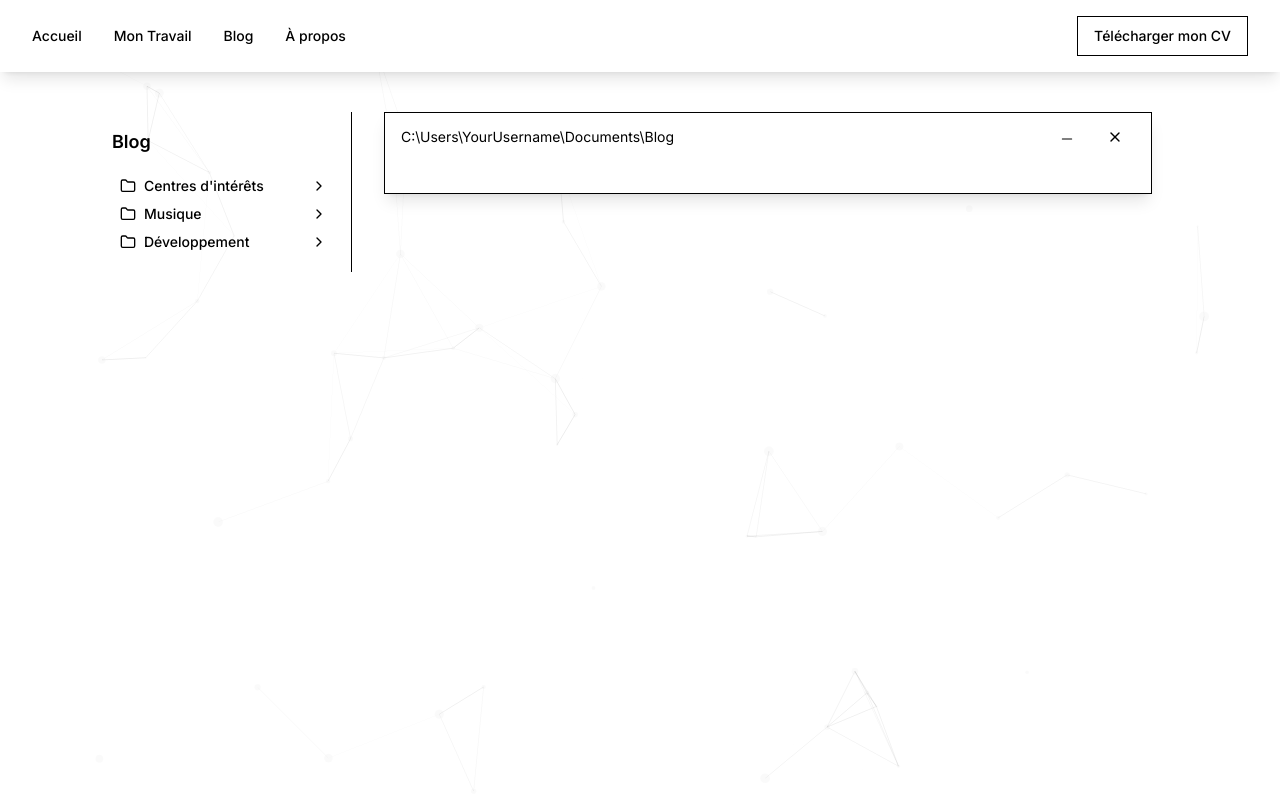
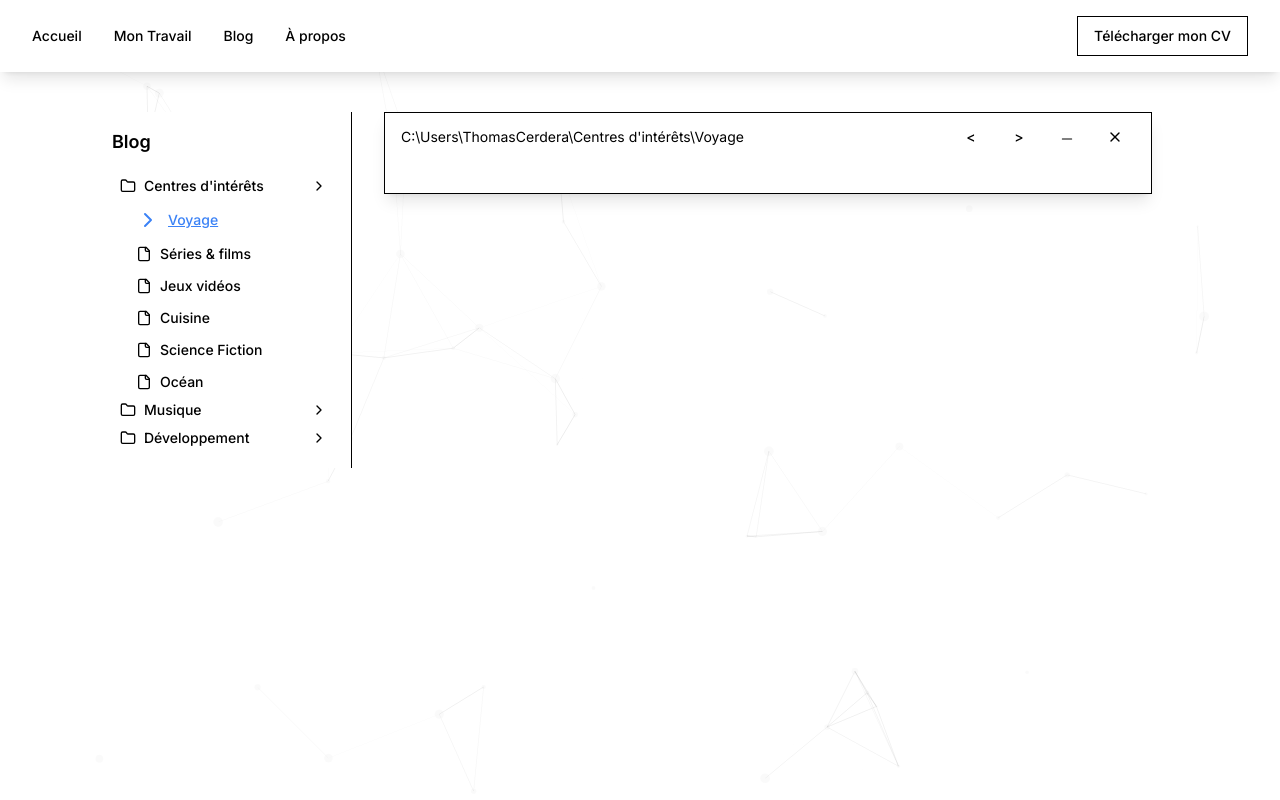
Before and after one commit to ThomasC317/websiteV2, a Next.js app: page /blog in a window 1280 px wide. Shown: the top 800 px of the page. Built offline with nearby package versions, Linux system fonts and the light colour scheme.

Commit message:
design blog page

```diff
--- a/app/globals.css
+++ b/app/globals.css
@@ -217,3 +217,9 @@ body {
                 padding .25s,
                 opacity .5s .25s;
 }
+
+.selected-blog {
+  text-decoration: underline;
+  color: rgba(59, 130, 246, 1);
+  transition: color 0.3s;
+}
--- a/components/component/blog.tsx
+++ b/components/component/blog.tsx
@@ -1,151 +1,208 @@
 "use client"
 import { Button } from "@/components/ui/button"
-import React, { useState } from 'react';
+import React, { useState,useEffect  } from 'react';
 import { Collapsible, CollapsibleTrigger, CollapsibleContent } from "@/components/ui/collapsible"
 import Link from "next/link"
 import BlogPost from "./blogPost";
 
 const BlogComponent= ()=> {
+const blogs = [
+  {
+    id:0,
+    title: "Voyage",
+    date:"Juillet 2024",
+    category: "Centres d'intérêts",
+    content: `Création d'un nouveau site Portfolio.<br/>
+    - Recherche d'inspiration pour voir les modes des sites.<br/>
+    - Mise en place des pages/ composants.<br/>
+    - Responsivité.`
+  },
+  {
+    id:1,
+    title: "Séries & films",
+    date:"Juillet 2024",
+    category: "Centres d'intérêts",
+    content: `Création d'un nouveau site Portfolio.<br/>
+    - Recherche d'inspiration pour voir les modes des sites.<br/>
+    - Mise en place des pages/ composants.<br/>
+    - Responsivité.`
+  },
+  {
+    id:2,
+    title: "Jeux vidéos",
+    date:"Juillet 2024",
+    category: "Centres d'intérêts",
+    content: `Création d'un nouveau site Portfolio.<br/>
+    - Recherche d'inspiration pour voir les modes des sites.<br/>
+    - Mise en place des pages/ composants.<br/>
+    - Responsivité.`
+  },
+  {
+    id:3,
+    title: "Cuisine",
+    date:"Juillet 2024",
+    category: "Centres d'intérêts",
+    content: `Création d'un nouveau site Portfolio.<br/>
+    - Recherche d'inspiration pour voir les modes des sites.<br/>
+    - Mise en place des pages/ composants.<br/>
+    - Responsivité.`
+  },
+  {
+    id:4,
+    title: "Science Fiction",
+    date:"Juillet 2024",
+    category: "Centres d'intérêts",
+    content: `Création d'un nouveau site Portfolio.<br/>
+    - Recherche d'inspiration pour voir les modes des sites.<br/>
+    - Mise en place des pages/ composants.<br/>
+    - Responsivité.`
+  },
+  {
+    id:5,
+    title: "Océan",
+    date:"Juillet 2024",
+    category: "Centres d'intérêts",
+    content: `Création d'un nouveau site Portfolio.<br/>
+    - Recherche d'inspiration pour voir les modes des sites.<br/>
+    - Mise en place des pages/ composants.<br/>
+    - Responsivité.`
+  },
+  {
+    id:6,
+    title: "Production",
+    date:"Juillet 2024",
+    category: "Musique",
+    content: `Création d'un nouveau site Portfolio.<br/>
+    - Recherche d'inspiration pour voir les modes des sites.<br/>
+    - Mise en place des pages/ composants.<br/>
+    - Responsivité.`
+  },
+  {
+    id:7,
+    title: "Mes goûts",
+    date:"Juillet 2024",
+    category: "Musique",
+    content: `Création d'un nouveau site Portfolio.<br/>
+    - Recherche d'inspiration pour voir les modes des sites.<br/>
+    - Mise en place des pages/ composants.<br/>
+    - Responsivité.`
+  },
+  {
+    id:8,
+    title: "Ce que ça m'a apporté",
+    date:"Juillet 2024",
+    category: "Musique",
+    content: `Création d'un nouveau site Portfolio.<br/>
+    - Recherche d'inspiration pour voir les modes des sites.<br/>
+    - Mise en place des pages/ composants.<br/>
+    - Responsivité.`
+  },
+  {
+    id:9,
+    title: "Carrière",
+    date:"Juillet 2024",
+    category: "Développement",
+    content: `Création d'un nouveau site Portfolio.<br/>
+    - Recherche d'inspiration pour voir les modes des sites.<br/>
+    - Mise en place des pages/ composants.<br/>
+    - Responsivité.`
+  },
+  {
+    id:10,
+    title: "Intérêts actuels",
+    date:"Juillet 2024",
+    category: "Développement",
+    content: `Création d'un nouveau site Portfolio.<br/>
+    - Recherche d'inspiration pour voir les modes des sites.<br/>
+    - Mise en place des pages/ composants.<br/>
+    - Responsivité.`
+  },
+  {
+    id:11,
+    title: "Projets personnel",
+    date:"Juillet 2024",
+    category: "Développement",
+    content: `Création d'un nouveau site Portfolio.<br/>
+    - Recherche d'inspiration pour voir les modes des sites.<br/>
+    - Mise en place des pages/ composants.<br/>
+    - Responsivité.`
+  }
+]
+
+
+const [selectedBlog, setSelectedBlog] = useState(blogs[0]);
+const [selectedCategory, setSelectedCategory] = useState(blogs[0].category);
+const groupedBlogs = blogs.reduce((acc, blog) => {
+  if (!acc[blog.category]) {
+    acc[blog.category] = [];
+  }
+  acc[blog.category].push(blog);
+  return acc;
+}, {});
+const SetBlog = (index) => {
+  setSelectedBlog(blogs[index])
+  if(selectedCategory != blogs[index].category)
+    setSelectedCategory(blogs[index].category)
+};
+
+const SetLastBlog = (index) => {
+  if(!(index <= 0))
+    setSelectedBlog(blogs[index-1])
+};
+
+const SetNextBlog = (index) => {
+  if(!(index >= blogs.length))
+    setSelectedBlog(blogs[index+1])
+};
+
+useEffect(() => {
+  if (selectedBlog.category != selectedCategory) {
+    setSelectedCategory(selectedBlog.category)
+  }
+}, [selectedBlog]);
   return (
     <div className="flex min-h-screen w-full">
-      <div className="flex h-full w-64 flex-col border-r bg-background p-4">
+      <div className="flex h-full w-64 flex-col border-r bg-background p-4 bg-white">
         <div className="mb-4 flex items-center justify-between">
           <h2 className="text-lg font-semibold">Blog</h2>
         </div>
         <div className="flex-1 overflow-auto">
-          <Collapsible className="space-y-1">
+        {Object.keys(groupedBlogs).map((category, index) => {
+  return (
+    <Collapsible className="space-y-1" key={index} open={selectedCategory == category}>
       <CollapsibleTrigger className="flex w-full items-center justify-between rounded-md px-2 py-1 text-sm font-medium transition-colors hover:bg-muted">
         <div className="flex items-center gap-2">
           <FolderIcon className="h-4 w-4" />
-                <span>Centres d'intérêts</span>
+          <span>{category}</span>
         </div>
         <ChevronRightIcon className="h-4 w-4 transition-transform group-[data-state=open]:rotate-90" />
       </CollapsibleTrigger>
       <CollapsibleContent className="pl-4 space-y-1">
+        {groupedBlogs[category].map((blog, innerIndex) => (
           <Link
             href="#"
-                className="flex items-center gap-2 rounded-md px-2 py-1 text-sm font-medium transition-colors hover:bg-muted"
+            className={`flex items-center gap-2 rounded-md px-2 py-1 text-sm font-medium transition-colors hover:bg-muted ${blog.title == selectedBlog.title ? "selected-blog" : ""}`}
             prefetch={false}
+            key={innerIndex}
+            onClick={() => SetBlog(blog.id)}
           >
+              {blog.title === selectedBlog.title ? (
+                <ChevronRightIcon></ChevronRightIcon>
+          ) : (
+            // Render a FileIcon when blog title does not match selectedBlog title
             <FileIcon className="h-4 w-4" />
-                <span>Voyage</span>
+          )}
+            <span>{blog.title}</span>
           </Link>
-              <Link
-                href="#"
-                className="flex items-center gap-2 rounded-md px-2 py-1 text-sm font-medium transition-colors hover:bg-muted"
-                prefetch={false}
-              >
-                <FileIcon className="h-4 w-4" />
-                <span>Séries/films</span>
-              </Link>
-              <Link
-                href="#"
-                className="flex items-center gap-2 rounded-md px-2 py-1 text-sm font-medium transition-colors hover:bg-muted"
-                prefetch={false}
-              >
-                <FileIcon className="h-4 w-4" />
-                <span>Jeux vidéos</span>
-              </Link>
-              <Link
-                href="#"
-                className="flex items-center gap-2 rounded-md px-2 py-1 text-sm font-medium transition-colors hover:bg-muted"
-                prefetch={false}
-              >
-                <FileIcon className="h-4 w-4" />
-                <span>Cuisine</span>
-              </Link>
-              <Link
-                href="#"
-                className="flex items-center gap-2 rounded-md px-2 py-1 text-sm font-medium transition-colors hover:bg-muted"
-                prefetch={false}
-              >
-                <FileIcon className="h-4 w-4" />
-                <span>Science Fiction</span>
-              </Link>
-              <Link
-                href="#"
-                className="flex items-center gap-2 rounded-md px-2 py-1 text-sm font-medium transition-colors hover:bg-muted"
-                prefetch={false}
-              >
-                <FileIcon className="h-4 w-4" />
-                <span>Océan</span>
-              </Link>
+        ))}
       </CollapsibleContent>
     </Collapsible>
-          <Collapsible className="space-y-1">
-            <CollapsibleTrigger className="flex w-full items-center justify-between rounded-md px-2 py-1 text-sm font-medium transition-colors hover:bg-muted">
-              <div className="flex items-center gap-2">
-                <FolderIcon className="h-4 w-4" />
-                <span>Musique</span>
-              </div>
-              <ChevronRightIcon className="h-4 w-4 transition-transform group-[data-state=open]:rotate-90" />
-            </CollapsibleTrigger>
-            <CollapsibleContent className="pl-4 space-y-1">
-              <Link
-                href="#"
-                className="flex items-center gap-2 rounded-md px-2 py-1 text-sm font-medium transition-colors hover:bg-muted"
-                prefetch={false}
-              >
-                <FileIcon className="h-4 w-4" />
-                <span>Production</span>
-              </Link>
-              <Link
-                href="#"
-                className="flex items-center gap-2 rounded-md px-2 py-1 text-sm font-medium transition-colors hover:bg-muted"
-                prefetch={false}
-              >
-                <FileIcon className="h-4 w-4" />
-                <span>Mes goûts</span>
-              </Link>
-              <Link
-                href="#"
-                className="flex items-center gap-2 rounded-md px-2 py-1 text-sm font-medium transition-colors hover:bg-muted"
-                prefetch={false}
-              >
-                <FileIcon className="h-4 w-4" />
-                <span>Ce que ça m'a apporté</span>
-              </Link>
-            </CollapsibleContent>
-          </Collapsible>
-          <Collapsible className="space-y-1">
-            <CollapsibleTrigger className="flex w-full items-center justify-between rounded-md px-2 py-1 text-sm font-medium transition-colors hover:bg-muted">
-              <div className="flex items-center gap-2">
-                <FolderIcon className="h-4 w-4" />
-                <span>Développement</span>
-              </div>
-              <ChevronRightIcon className="h-4 w-4 transition-transform group-[data-state=open]:rotate-90" />
-            </CollapsibleTrigger>
-            <CollapsibleContent className="pl-4 space-y-1">
-              <Link
-                href="#"
-                className="flex items-center gap-2 rounded-md px-2 py-1 text-sm font-medium transition-colors hover:bg-muted"
-                prefetch={false}
-              >
-                <FileIcon className="h-4 w-4" />
-                <span>Carrière</span>
-              </Link>
-              <Link
-                href="#"
-                className="flex items-center gap-2 rounded-md px-2 py-1 text-sm font-medium transition-colors hover:bg-muted"
-                prefetch={false}
-              >
-                <FileIcon className="h-4 w-4" />
-                <span>Intérêts actuels</span>
-              </Link>
-              <Link
-                href="#"
-                className="flex items-center gap-2 rounded-md px-2 py-1 text-sm font-medium transition-colors hover:bg-muted"
-                prefetch={false}
-              >
-                <FileIcon className="h-4 w-4" />
-                <span>Projets personnel</span>
-              </Link>
-            </CollapsibleContent>
-          </Collapsible>
+  );
+})}
         </div>
       </div>
       <div className="flex-1">
-      <BlogPost></BlogPost>
+      <BlogPost selectedBlog={selectedBlog} goToLastBlog={SetLastBlog} goToNextBlog={SetNextBlog}></BlogPost>
       </div>
     </div>
   );
@@ -213,23 +270,3 @@ function FolderIcon(props) {
     </svg>
   )
 }
-
-function PlusIcon(props) {
-  return (
-    <svg
-      {...props}
-      xmlns="http://www.w3.org/2000/svg"
-      width="24"
-      height="24"
-      viewBox="0 0 24 24"
-      fill="none"
-      stroke="currentColor"
-      strokeWidth="2"
-      strokeLinecap="round"
-      strokeLinejoin="round"
-    >
-      <path d="M5 12h14" />
-      <path d="M12 5v14" />
-    </svg>
-  )
-}
--- a/components/component/blogPost.tsx
+++ b/components/component/blogPost.tsx
@@ -4,17 +4,30 @@ import React, { useState } from 'react';
 import { Button } from "@/components/ui/button"
 import Trema from './trema';
 
-const BlogPost = () => {
+const BlogPost = ({selectedBlog, goToLastBlog, goToNextBlog}) => {
   const [isVisible, setIsVisible] = useState(true);
   const [isOpen, setIsOpen] = useState(true);
-
+  console.log(selectedBlog)
+  if (selectedBlog && selectedBlog.title) {
+    console.log(selectedBlog.title);
+  } else {
+    console.log("selectedBlog is not defined or title is missing");
+  }
   if (!isVisible) return null;
 
   return (
     <div className="relative max-w-3xl mx-auto p-6 shadow-lg border bg-white mb-16">
       <div className="absolute top-0 left-0 right-0 h-12 bg-white flex items-center justify-between p-4">
-        <div className="text-sm text-muted-foreground">C:\Users\YourUsername\Documents\Blog</div>
+        <div className="text-sm text-muted-foreground">C:\Users\ThomasCerdera\{selectedBlog.category}\{selectedBlog.title}</div>
         <div className="flex items-center gap-2">
+        <Button variant="ghost" size="icon" onClick={() => goToLastBlog(selectedBlog.id)}>
+            <LessThanIcon></LessThanIcon>
+            <span className="sr-only">Minimize</span>
+          </Button>
+        <Button variant="ghost" size="icon" onClick={() => goToNextBlog(selectedBlog.id)}>
+            <GreaterThanIcon></GreaterThanIcon>
+            <span className="sr-only">Minimize</span>
+          </Button>
           <Button variant="ghost" size="icon" onClick={() => setIsOpen(!isOpen)}>
             <Trema></Trema>
             <span className="sr-only">Minimize</span>
@@ -26,60 +39,27 @@ const BlogPost = () => {
         </div>
       </div>
       <div className={`pt-6 ${isOpen ? "blog-opened-state" : "blog-closed-state"}`}>
-        <div className="bg-primary rounded-lg px-4 py-2 text-primary-foreground inline-block mb-4">Featured Post</div>
-        <h1>Designing for the Future</h1>
-        <p>
-          In the ever-evolving landscape of design, it's crucial to stay ahead of the curve and anticipate the needs
-          of the future. As designers, we have the power to shape the experiences that will define the years to come.
-          In this article, we'll explore the key principles and strategies that will help you design for the future.
-        </p>
-        <h2>Embracing Emerging Technologies</h2>
-        <p>
-          The rapid advancements in technology have transformed the way we interact with the digital world. As
-          designers, it's essential to stay informed about the latest trends and innovations in technology. From
-          virtual reality and augmented reality to artificial intelligence and the Internet of Things, these emerging
-          technologies present new opportunities to create immersive and intuitive experiences.
-        </p>
-        <h2>Prioritizing User-Centered Design</h2>
-        <p>
-          The foundation of future-proof design lies in a deep understanding of your users. By placing their needs,
-          behaviors, and pain points at the center of your design process, you can create solutions that truly
-          resonate and stand the test of time. Embrace user research, iterative design, and continuous feedback to
-          ensure your designs remain relevant and adaptable.
-        </p>
-        <h2>Fostering Adaptability and Flexibility</h2>
-        <p>
-          The future is inherently unpredictable, and your designs must be prepared to adapt to changing
-          circumstances. Incorporate flexibility into your designs, allowing for easy modifications and updates.
-          Embrace modular design principles, scalable systems, and open-ended solutions that can evolve alongside user
-          needs and technological advancements.
-        </p>
-        <h2>Embracing Sustainability and Ethical Design</h2>
-        <p>
-          As designers, we have a responsibility to consider the long-term impact of our work. Incorporate sustainable
-          design practices that minimize environmental footprint and promote ethical decision-making. Explore
-          renewable materials, energy-efficient systems, and design solutions that empower users to make more
-          sustainable choices.
-        </p>
-        <h2>Fostering Collaboration and Interdisciplinary Thinking</h2>
-        <p>
-          The challenges of the future will require a collaborative approach, drawing on the expertise and
-          perspectives of diverse disciplines. Embrace interdisciplinary collaboration, fostering partnerships with
-          developers, researchers, subject matter experts, and other stakeholders. By combining your design expertise
-          with complementary skills, you can create comprehensive solutions that are truly future-ready.
-        </p>
-        <p>
-          Designing for the future is an exciting and rewarding endeavor. By embracing emerging technologies,
-          prioritizing user-centered design, fostering adaptability and flexibility, promoting sustainability and
-          ethical practices, and collaborating across disciplines, you can create designs that will stand the test of
-          time and shape the experiences of generations to come.
-        </p>
+        <div className="bg-primary rounded-lg px-4 py-2 text-primary-foreground inline-block mb-4">{selectedBlog.title}</div>
+        <div dangerouslySetInnerHTML={{ __html: selectedBlog.content }}>
+        </div>
       </div>
     </div>
   );
 };
 
 export default BlogPost;
+
+function LessThanIcon () {
+  return (
+    <span>&lt;</span>
+  );
+};
+
+function GreaterThanIcon () {
+  return (
+    <span>&gt;</span>
+  );
+};
 
   function MaximizeIcon(props) {
     return (
```
Lines whose indentation alone changed are shown as unchanged.
